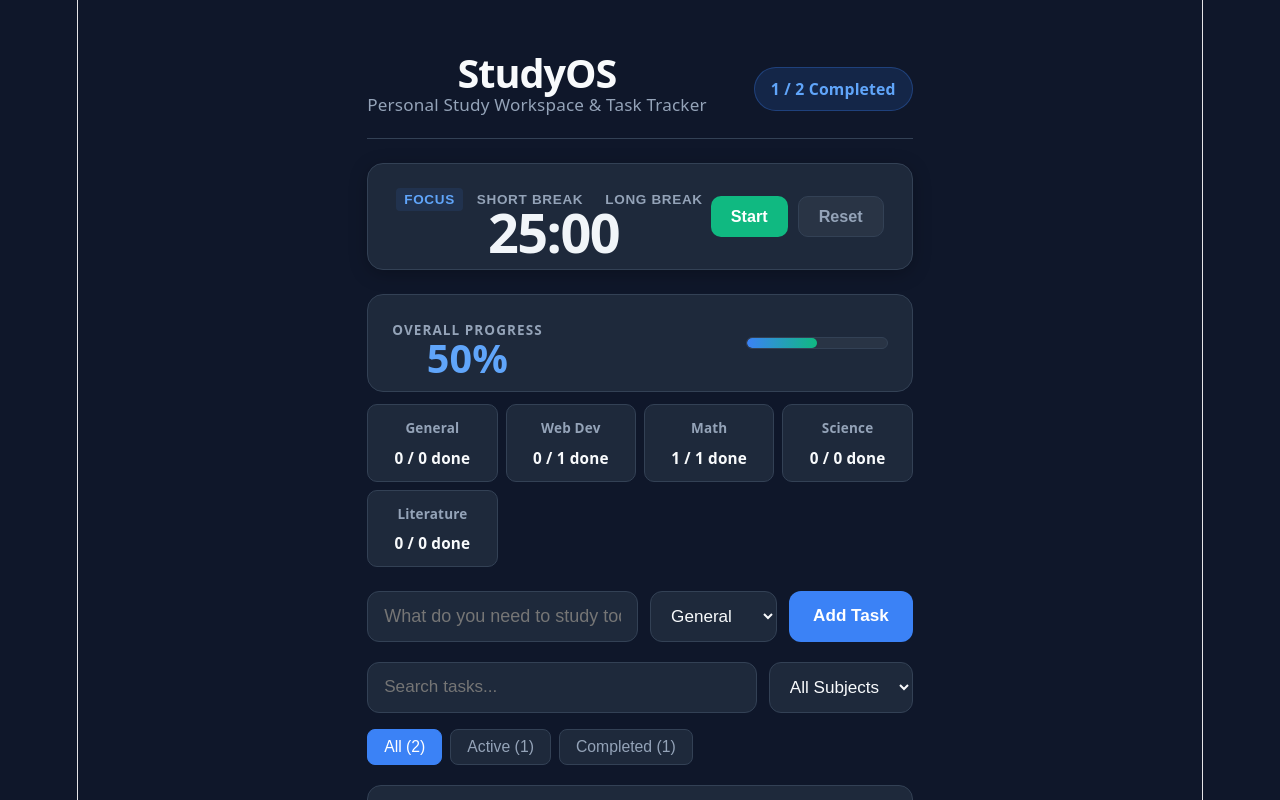
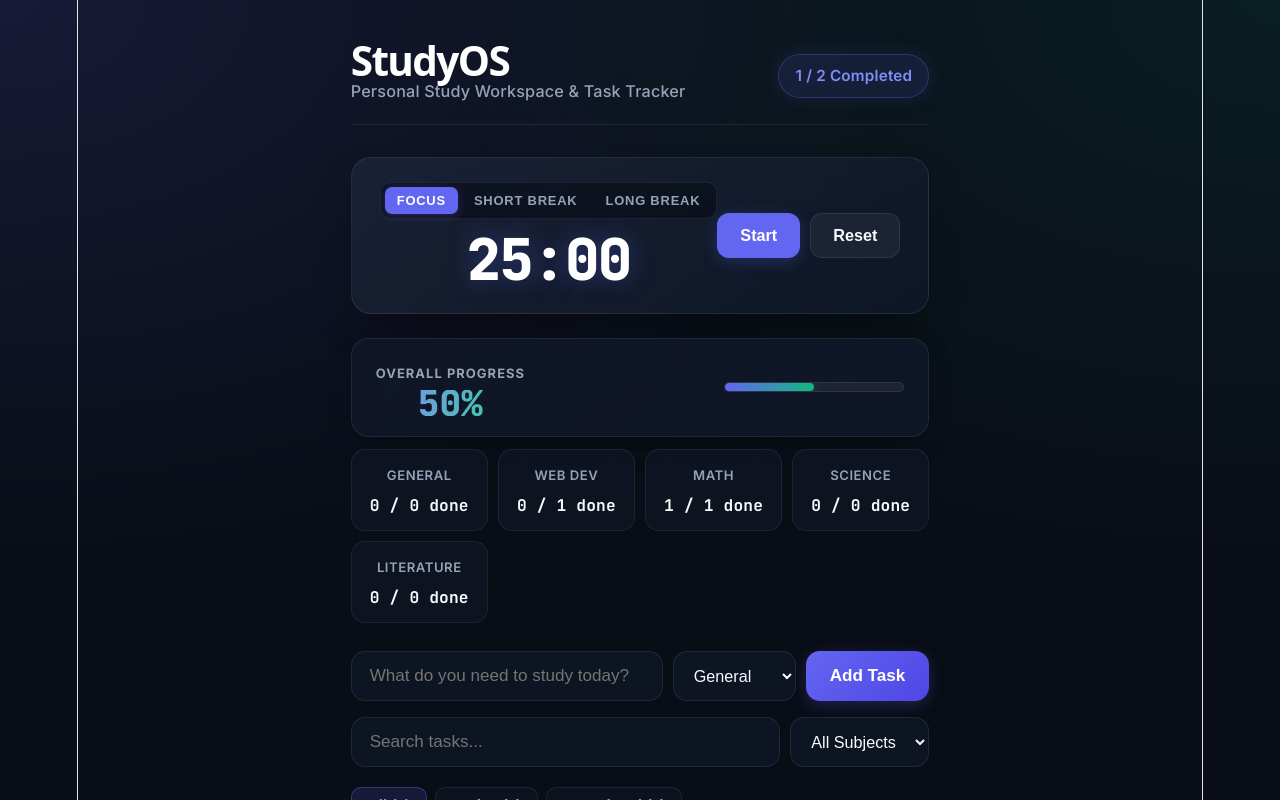
Before and after one commit to alllovevidit-jpg/study-os, a React (Vite) app: page / in a window 1280 px wide. Shown: the top 800 px of the page. Built offline with nearby package versions, Linux system fonts and the light colour scheme.

Commit message:
Upgrade UI to modern glassmorphism theme

```diff
--- a/src/App.css
+++ b/src/App.css
@@ -1,152 +1,286 @@
+@import url('https://fonts.googleapis.com/css2?family=Inter:wght@400;500;600;700;800&family=JetBrains+Mono:wght@700;800&display=swap');
+
 :root {
-  --bg-color: #0f172a;
-  --card-bg: #1e293b;
-  --card-border: #334155;
+  --bg-dark: #090d16;
+  --card-bg: rgba(17, 24, 39, 0.75);
+  --card-border: rgba(255, 255, 255, 0.08);
+  --card-border-hover: rgba(99, 102, 241, 0.4);
   --text-main: #f8fafc;
   --text-muted: #94a3b8;
-  --accent: #3b82f6;
-  --accent-hover: #2563eb;
+  --accent: #6366f1;
+  --accent-glow: rgba(99, 102, 241, 0.25);
+  --danger: #ef4444;
   --success: #10b981;
-  --danger: #ef4444;
+}
+
+* {
+  box-sizing: border-box;
 }
 
 body {
-  background-color: var(--bg-color);
+  margin: 0;
+  background-color: var(--bg-dark);
+  background-image:
+    radial-gradient(at 0% 0%, rgba(99, 102, 241, 0.15) 0px, transparent 50%),
+    radial-gradient(at 100% 0%, rgba(16, 185, 129, 0.1) 0px, transparent 50%);
+  background-attachment: fixed;
   color: var(--text-main);
-  margin: 0;
-  font-family: system-ui, -apple-system, BlinkMacSystemFont, 'Segoe UI', Roboto, sans-serif;
+  font-family: 'Inter', -apple-system, BlinkMacSystemFont, sans-serif;
   -webkit-font-smoothing: antialiased;
+  min-height: 100vh;
 }
 
 .app-container {
-  max-width: 720px;
-  margin: 60px auto;
-  padding: 0 20px;
+  max-width: 680px;
+  margin: 0 auto;
+  padding: 48px 20px 80px;
 }
 
+/* Header */
 .header {
   display: flex;
   justify-content: space-between;
   align-items: center;
+  margin-bottom: 32px;
+  padding-bottom: 20px;
   border-bottom: 1px solid var(--card-border);
-  padding-bottom: 20px;
-  margin-bottom: 24px;
 }
 
 .header h1 {
   margin: 0;
-  font-size: 2.2rem;
+  font-size: 2.25rem;
   font-weight: 800;
-  letter-spacing: -0.025em;
-  color: var(--text-main); /* Uses solid text color instead of overlapping gradient clips */
+  letter-spacing: -0.04em;
+  color: #ffffff;
+  display: flex;
+  align-items: center;
+  gap: 8px;
 }
 
 .subtitle {
-  margin: 6px 0 0;
+  margin: 4px 0 0;
+  font-size: 0.9rem;
   color: var(--text-muted);
-  font-size: 0.95rem;
+  font-weight: 500;
 }
 
 .stats-badge {
-  background: rgba(59, 130, 246, 0.15);
-  color: #60a5fa;
-  border: 1px solid rgba(59, 130, 246, 0.3);
+  background: rgba(99, 102, 241, 0.12);
+  border: 1px solid rgba(99, 102, 241, 0.3);
+  color: #818cf8;
   padding: 8px 16px;
   border-radius: 9999px;
+  font-size: 0.85rem;
   font-weight: 600;
-  font-size: 0.875rem;
+  box-shadow: 0 0 20px rgba(99, 102, 241, 0.15);
 }
 
+/* Pomodoro Timer Card */
+.timer-card {
+  background: linear-gradient(145deg, rgba(30, 41, 59, 0.7), rgba(15, 23, 42, 0.85));
+  backdrop-filter: blur(16px);
+  border: 1px solid var(--card-border);
+  border-radius: 20px;
+  padding: 24px 28px;
+  margin-bottom: 24px;
+  display: flex;
+  justify-content: space-between;
+  align-items: center;
+  box-shadow: 0 20px 40px -15px rgba(0, 0, 0, 0.5);
+  transition: border-color 0.3s ease;
+}
+
+.timer-card:hover {
+  border-color: rgba(255, 255, 255, 0.15);
+}
+
+.timer-mode-tabs {
+  display: inline-flex;
+  background: rgba(9, 13, 22, 0.6);
+  padding: 4px;
+  border-radius: 10px;
+  border: 1px solid var(--card-border);
+  margin-bottom: 12px;
+  gap: 4px;
+}
+
+.mode-tab {
+  background: transparent;
+  border: none;
+  color: var(--text-muted);
+  font-size: 0.72rem;
+  font-weight: 700;
+  text-transform: uppercase;
+  letter-spacing: 0.06em;
+  padding: 6px 12px;
+  border-radius: 7px;
+  cursor: pointer;
+  transition: all 0.2s ease;
+}
+
+.mode-tab:hover {
+  color: var(--text-main);
+}
+
+.mode-tab.active {
+  color: #ffffff;
+  background: var(--accent);
+  box-shadow: 0 2px 10px var(--accent-glow);
+}
+
+.timer-display {
+  font-family: 'JetBrains Mono', monospace;
+  font-size: 3.2rem;
+  font-weight: 800;
+  letter-spacing: -0.03em;
+  line-height: 1;
+  color: #ffffff;
+  text-shadow: 0 0 25px rgba(99, 102, 241, 0.35);
+}
+
+.timer-controls {
+  display: flex;
+  gap: 10px;
+}
+
+.timer-btn {
+  padding: 12px 22px;
+  border-radius: 12px;
+  font-size: 0.9rem;
+  font-weight: 600;
+  cursor: pointer;
+  transition: all 0.2s ease;
+  border: 1px solid transparent;
+}
+
+.timer-btn.primary {
+  background: var(--accent);
+  color: white;
+  box-shadow: 0 4px 15px var(--accent-glow);
+}
+
+.timer-btn.primary:hover {
+  background: #4f46e5;
+  transform: translateY(-1px);
+}
+
+.timer-btn.secondary {
+  background: rgba(255, 255, 255, 0.05);
+  border-color: var(--card-border);
+  color: var(--text-main);
+}
+
+.timer-btn.secondary:hover {
+  background: rgba(255, 255, 255, 0.1);
+}
+
+/* Task Input Form */
 .task-form {
   display: flex;
-  gap: 12px;
+  gap: 10px;
+  margin-bottom: 16px;
+}
+
+.task-input,
+.search-input {
+  flex: 1;
+  padding: 14px 18px;
+  border-radius: 14px;
+  border: 1px solid var(--card-border);
+  background: var(--card-bg);
+  backdrop-filter: blur(12px);
+  color: var(--text-main);
+  font-size: 0.95rem;
+  outline: none;
+  transition: all 0.2s ease;
+}
+
+.task-input:focus,
+.search-input:focus {
+  border-color: var(--accent);
+  box-shadow: 0 0 0 3px var(--accent-glow);
+}
+
+.subject-select {
+  padding: 0 16px;
+  border-radius: 14px;
+  border: 1px solid var(--card-border);
+  background: var(--card-bg);
+  color: var(--text-main);
+  font-size: 0.9rem;
+  font-weight: 500;
+  outline: none;
+  cursor: pointer;
+  transition: border-color 0.2s;
+}
+
+.subject-select:focus {
+  border-color: var(--accent);
+}
+
+.add-btn {
+  padding: 0 24px;
+  border-radius: 14px;
+  border: none;
+  background: linear-gradient(135deg, #6366f1, #4f46e5);
+  color: white;
+  font-weight: 600;
+  font-size: 0.95rem;
+  cursor: pointer;
+  transition: all 0.2s ease;
+  box-shadow: 0 4px 15px var(--accent-glow);
+}
+
+.add-btn:hover {
+  transform: translateY(-1px);
+  box-shadow: 0 6px 20px rgba(99, 102, 241, 0.4);
+}
+
+/* Search & Filter Toolbar */
+.toolbar {
+  display: flex;
+  gap: 10px;
   margin-bottom: 20px;
 }
 
-.task-input {
-  flex: 1;
-  padding: 14px 16px;
-  border-radius: 12px;
-  border: 1px solid var(--card-border);
-  background: var(--card-bg);
-  color: var(--text-main);
-  font-size: 1rem;
-  outline: none;
-  transition: border-color 0.2s, box-shadow 0.2s;
-}
-
-.task-input:focus {
-  border-color: var(--accent);
-  box-shadow: 0 0 0 3px rgba(59, 130, 246, 0.15);
-}
-
-.subject-select {
-  padding: 14px 16px;
-  border-radius: 12px;
-  border: 1px solid var(--card-border);
-  background: var(--card-bg);
-  color: var(--text-main);
-  font-size: 0.95rem;
-  outline: none;
-  cursor: pointer;
-}
-
-.add-btn {
-  padding: 14px 24px;
-  background: var(--accent);
-  color: white;
-  border: none;
-  border-radius: 12px;
-  font-weight: 600;
-  font-size: 0.95rem;
-  cursor: pointer;
-  transition: background 0.2s, transform 0.1s;
-}
-
-.add-btn:hover {
-  background: var(--accent-hover);
-}
-
-.add-btn:active {
-  transform: scale(0.98);
-}
-
+/* Filter Tabs */
 .filter-tabs {
   display: flex;
   gap: 8px;
-  margin-bottom: 20px;
+  margin-bottom: 16px;
 }
 
 .filter-btn {
-  background: var(--card-bg);
+  padding: 8px 16px;
+  border-radius: 10px;
+  border: 1px solid var(--card-border);
+  background: rgba(17, 24, 39, 0.5);
   color: var(--text-muted);
-  border: 1px solid var(--card-border);
-  padding: 8px 16px;
-  border-radius: 8px;
-  font-size: 0.875rem;
-  font-weight: 500;
+  font-size: 0.85rem;
+  font-weight: 600;
   cursor: pointer;
-  transition: all 0.2s;
+  transition: all 0.2s ease;
 }
 
 .filter-btn:hover {
   color: var(--text-main);
-  background: rgba(255, 255, 255, 0.03);
+  background: rgba(255, 255, 255, 0.05);
 }
 
 .filter-btn.active {
-  background: var(--accent);
-  color: white;
-  border-color: var(--accent);
+  background: rgba(99, 102, 241, 0.15);
+  border-color: rgba(99, 102, 241, 0.4);
+  color: #818cf8;
 }
 
+/* Task List */
 .task-list {
   list-style: none;
   padding: 0;
   margin: 0;
   display: flex;
   flex-direction: column;
-  gap: 12px;
+  gap: 10px;
 }
 
 .task-item {
@@ -155,17 +289,21 @@ body {
   align-items: center;
   padding: 16px 20px;
   background: var(--card-bg);
+  backdrop-filter: blur(12px);
   border: 1px solid var(--card-border);
-  border-radius: 14px;
-  transition: transform 0.2s, border-color 0.2s;
+  border-radius: 16px;
+  transition: all 0.2s ease;
 }
 
 .task-item:hover {
-  border-color: #475569;
+  border-color: var(--card-border-hover);
+  transform: translateY(-1px);
+  box-shadow: 0 8px 25px -10px rgba(0, 0, 0, 0.5);
 }
 
 .task-item.done {
-  opacity: 0.6;
+  opacity: 0.55;
+  background: rgba(15, 23, 42, 0.4);
 }
 
 .task-item.done .task-title {
@@ -189,156 +327,62 @@ body {
 }
 
 .task-title {
-  font-size: 1rem;
+  font-size: 0.98rem;
   font-weight: 500;
+  color: var(--text-main);
 }
 
 .subject-tag {
-  font-size: 0.75rem;
-  background: rgba(255, 255, 255, 0.05);
-  border: 1px solid var(--card-border);
+  font-size: 0.72rem;
+  font-weight: 700;
+  text-transform: uppercase;
+  letter-spacing: 0.05em;
   padding: 4px 10px;
-  border-radius: 6px;
-  color: var(--text-muted);
-  font-weight: 500;
+  border-radius: 9999px;
+  background: rgba(255, 255, 255, 0.06);
+  border: 1px solid rgba(255, 255, 255, 0.08);
+  color: #cbd5e1;
 }
 
 .delete-btn {
   background: transparent;
-  color: #f87171;
-  border: 1px solid rgba(239, 68, 68, 0.2);
-  padding: 8px 14px;
+  border: 1px solid transparent;
+  color: var(--text-muted);
+  font-size: 0.82rem;
+  font-weight: 600;
+  padding: 6px 12px;
   border-radius: 8px;
-  font-size: 0.85rem;
-  font-weight: 500;
   cursor: pointer;
-  transition: all 0.2s;
+  transition: all 0.2s ease;
 }
 
 .delete-btn:hover {
-  background: rgba(239, 68, 68, 0.1);
-  border-color: var(--danger);
+  background: rgba(239, 68, 68, 0.12);
+  border-color: rgba(239, 68, 68, 0.3);
+  color: #f87171;
 }
 
 .empty-state {
   text-align: center;
   color: var(--text-muted);
-  padding: 32px;
-  font-style: italic;
+  padding: 40px 20px;
   background: var(--card-bg);
   border: 1px dashed var(--card-border);
-  border-radius: 14px;
+  border-radius: 16px;
+  font-size: 0.95rem;
 }
 
-/* Upgraded Timer Card Styles */
-.timer-card {
-  display: flex;
-  justify-content: space-between;
-  align-items: center;
-  background: var(--card-bg);
-  border: 1px solid var(--card-border);
-  border-radius: 16px;
-  padding: 24px 28px;
-  margin-bottom: 24px;
-  box-shadow: 0 4px 20px -2px rgba(0, 0, 0, 0.3);
+/* Responsive tweaks for mobile */
+@media (max-width: 600px) {
+  .timer-card {
+    flex-direction: column;
+    align-items: flex-start;
+    gap: 20px;
+  }
+  .task-form, .toolbar {
+    flex-direction: column;
+  }
+  .subject-select, .add-btn {
+    padding: 14px;
+  }
 }
-
-.timer-label {
-  font-size: 0.75rem;
-  color: var(--text-muted);
-  text-transform: uppercase;
-  letter-spacing: 0.08em;
-  font-weight: 700;
-}
-
-.timer-display {
-  font-size: 3rem;
-  font-weight: 800;
-  font-variant-numeric: tabular-nums;
-  letter-spacing: -0.03em;
-  margin-top: 2px;
-  color: #f1f5f9;
-}
-
-.timer-controls {
-  display: flex;
-  gap: 10px;
-}
-
-.timer-btn {
-  padding: 10px 20px;
-  border-radius: 10px;
-  font-weight: 600;
-  font-size: 0.9rem;
-  cursor: pointer;
-  border: none;
-  transition: all 0.2s;
-}
-
-.timer-btn.primary {
-  background: var(--success);
-  color: white;
-}
-
-.timer-btn.primary:hover {
-  opacity: 0.9;
-}
-
-.timer-btn.secondary {
-  background: rgba(255, 255, 255, 0.05);
-  color: var(--text-muted);
-  border: 1px solid var(--card-border);
-}
-
-.timer-btn.secondary:hover {
-  color: var(--text-main);
-  background: rgba(255, 255, 255, 0.08);
-}
-.toolbar {
-  display: flex;
-  gap: 12px;
-  margin-bottom: 16px;
-}
-
-.search-input {
-  flex: 1;
-  padding: 12px 16px;
-  border-radius: 12px;
-  border: 1px solid var(--card-border);
-  background: var(--card-bg);
-  color: var(--text-main);
-  font-size: 0.95rem;
-  outline: none;
-}
-
-.search-input:focus {
-  border-color: var(--accent);
-}
-.timer-mode-tabs {
-  display: flex;
-  gap: 6px;
-  margin-bottom: 8px;
-}
-
-.mode-tab {
-  background: transparent;
-  border: none;
-  color: var(--text-muted);
-  font-size: 0.75rem;
-  font-weight: 700;
-  text-transform: uppercase;
-  letter-spacing: 0.05em;
-  padding: 4px 8px;
-  border-radius: 4px;
-  cursor: pointer;
-  transition: color 0.2s;
-}
-
-.mode-tab:hover {
-  color: var(--text-main);
-}
-
-.mode-tab.active {
-  color: #60a5fa;
-  background: rgba(59, 130, 246, 0.1);
-}
--- a/src/StudyStats.css
+++ b/src/StudyStats.css
@@ -1,73 +1,89 @@
 .stats-dashboard {
-  margin-bottom: 24px;
+  margin-bottom: 28px;
 }
 
 .stats-main-card {
-  background: var(--card-bg);
-  border: 1px solid var(--card-border);
-  border-radius: 16px;
+  background: linear-gradient(145deg, rgba(17, 24, 39, 0.8), rgba(15, 23, 42, 0.9));
+  backdrop-filter: blur(16px);
+  border: 1px solid rgba(255, 255, 255, 0.08);
+  border-radius: 18px;
   padding: 20px 24px;
   display: flex;
   justify-content: space-between;
   align-items: center;
   margin-bottom: 12px;
+  box-shadow: 0 10px 30px -10px rgba(0, 0, 0, 0.4);
 }
 
 .stats-label {
-  font-size: 0.75rem;
-  color: var(--text-muted);
+  font-size: 0.72rem;
+  color: #94a3b8;
   text-transform: uppercase;
   letter-spacing: 0.08em;
   font-weight: 700;
 }
 
 .stats-big-number {
-  font-size: 2.2rem;
+  font-family: 'JetBrains Mono', monospace;
+  font-size: 2rem;
   font-weight: 800;
-  color: #60a5fa;
-  margin-top: 2px;
+  background: linear-gradient(to right, #818cf8, #34d399);
+  -webkit-background-clip: text;
+  -webkit-text-fill-color: transparent;
+  margin-top: 4px;
 }
 
 .progress-bar-container {
-  width: 140px;
+  width: 180px;
   height: 10px;
-  background: rgba(255, 255, 255, 0.05);
+  background: rgba(255, 255, 255, 0.06);
   border-radius: 9999px;
   overflow: hidden;
-  border: 1px solid var(--card-border);
+  border: 1px solid rgba(255, 255, 255, 0.08);
 }
 
 .progress-bar-fill {
   height: 100%;
-  background: linear-gradient(to right, #3b82f6, #10b981);
+  background: linear-gradient(90deg, #6366f1, #10b981);
   border-radius: 9999px;
-  transition: width 0.4s ease;
+  transition: width 0.5s cubic-bezier(0.4, 0, 0.2, 1);
+  box-shadow: 0 0 12px rgba(16, 185, 129, 0.4);
 }
 
 .subject-stats-grid {
   display: grid;
-  grid-template-columns: repeat(auto-fit, minmax(110px, 1fr));
-  gap: 8px;
+  grid-template-columns: repeat(auto-fit, minmax(115px, 1fr));
+  gap: 10px;
 }
 
 .subject-stat-card {
-  background: var(--card-bg);
-  border: 1px solid var(--card-border);
-  border-radius: 10px;
-  padding: 10px 12px;
+  background: rgba(17, 24, 39, 0.65);
+  backdrop-filter: blur(12px);
+  border: 1px solid rgba(255, 255, 255, 0.07);
+  border-radius: 14px;
+  padding: 12px;
   text-align: center;
+  transition: transform 0.2s ease, border-color 0.2s ease;
+}
+
+.subject-stat-card:hover {
+  transform: translateY(-2px);
+  border-color: rgba(99, 102, 241, 0.35);
 }
 
 .stat-subj-name {
   display: block;
-  font-size: 0.75rem;
+  font-size: 0.73rem;
   font-weight: 600;
-  color: var(--text-muted);
-  margin-bottom: 2px;
+  color: #94a3b8;
+  margin-bottom: 4px;
+  text-transform: uppercase;
+  letter-spacing: 0.04em;
 }
 
 .stat-subj-count {
-  font-size: 0.85rem;
+  font-family: 'JetBrains Mono', monospace;
+  font-size: 0.9rem;
   font-weight: 700;
-  color: var(--text-main);
+  color: #f8fafc;
 }
```
